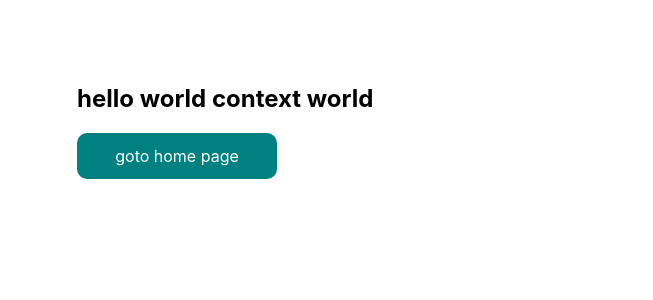
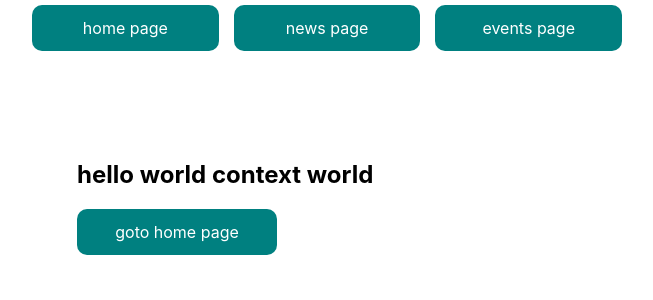
Before and after one commit to solfincode/next-js-practice, a Next.js app: page /news in a window 1280 px wide. Shown: the top 300 px of the page, without its empty margins (313-966 px from the left). Built offline with nearby package versions, Linux system fonts and the light colour scheme.

Commit message:
setup layout and main header for app.js

```diff
--- /dev/null
+++ b/components/layout/Layout.js
@@ -0,0 +1,10 @@
+import MainHeader from "./MainHeader";
+
+export default function Layout({ children }) {
+  return (
+    <>
+      <MainHeader />
+      <main>{children}</main>
+    </>
+  );
+}
--- /dev/null
+++ b/components/layout/MainHeader.js
@@ -0,0 +1,30 @@
+import Link from "next/link";
+import styles from "../../styles/Home.module.css";
+
+export default function MainHeader() {
+  return (
+    <header
+      style={{
+        display: "flex",
+        flexFlow: "row nowrap",
+        padding: "5px",
+        width: "600px",
+        margin: "0 auto",
+      }}
+    >
+      <Link href="/">
+        <div className={styles.button} style={{ marginRight: "15px" }}>
+         home page
+        </div>
+      </Link>
+      <Link href="/news">
+        <div className={styles.button} style={{ marginRight: "15px" }}>
+          news page
+        </div>
+      </Link>
+      <Link href="/events">
+        <div className={styles.button}>events page</div>
+      </Link>
+    </header>
+  );
+}
--- a/pages/_app.js
+++ b/pages/_app.js
@@ -1,10 +1,13 @@
 import "../styles/globals.css";
 import { ContextProvider } from "../contexts/module";
+import Layout from "../components/layout/Layout";
 
 function MyApp({ Component, pageProps }) {
   return (
     <ContextProvider>
-      <Component {...pageProps} />
+      <Layout>
+        <Component {...pageProps} />
+      </Layout>
     </ContextProvider>
   );
 }
```
Also changed, not shown: pages/index.js (+1 -6 lines).
